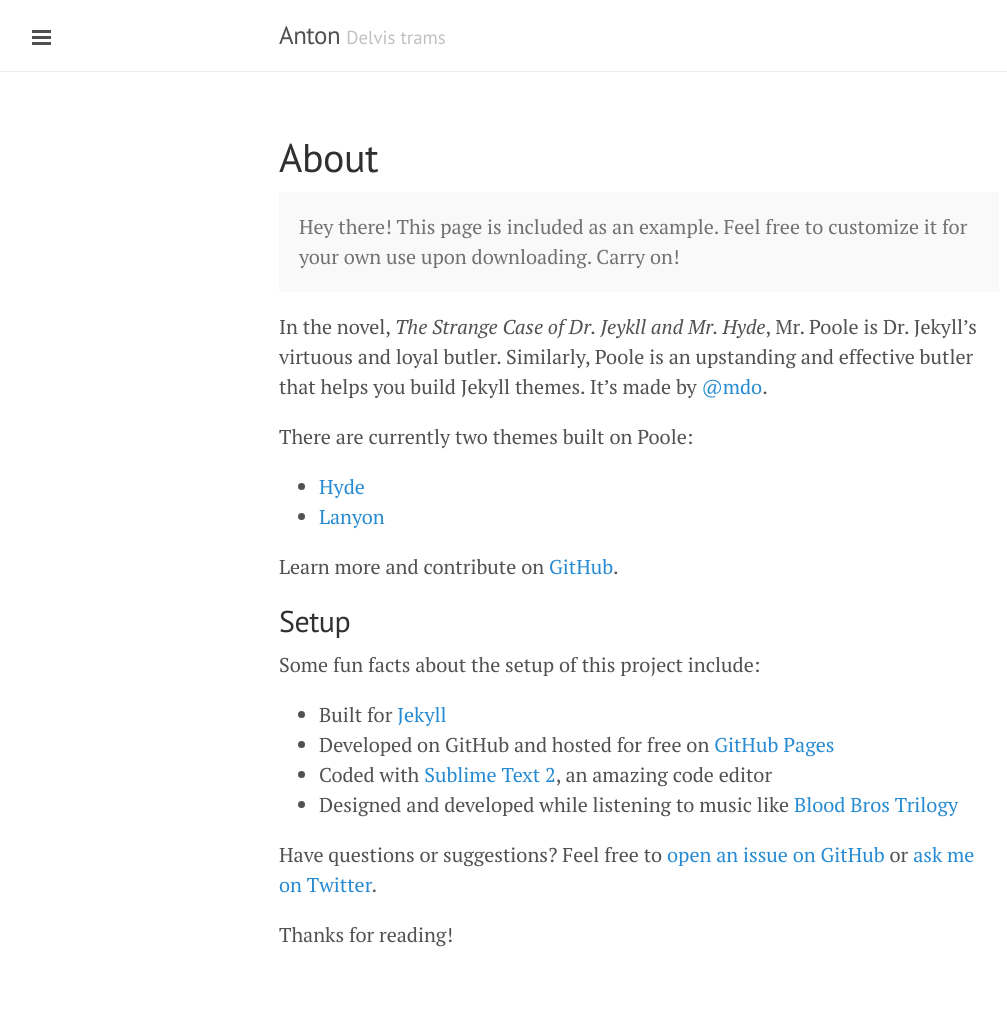
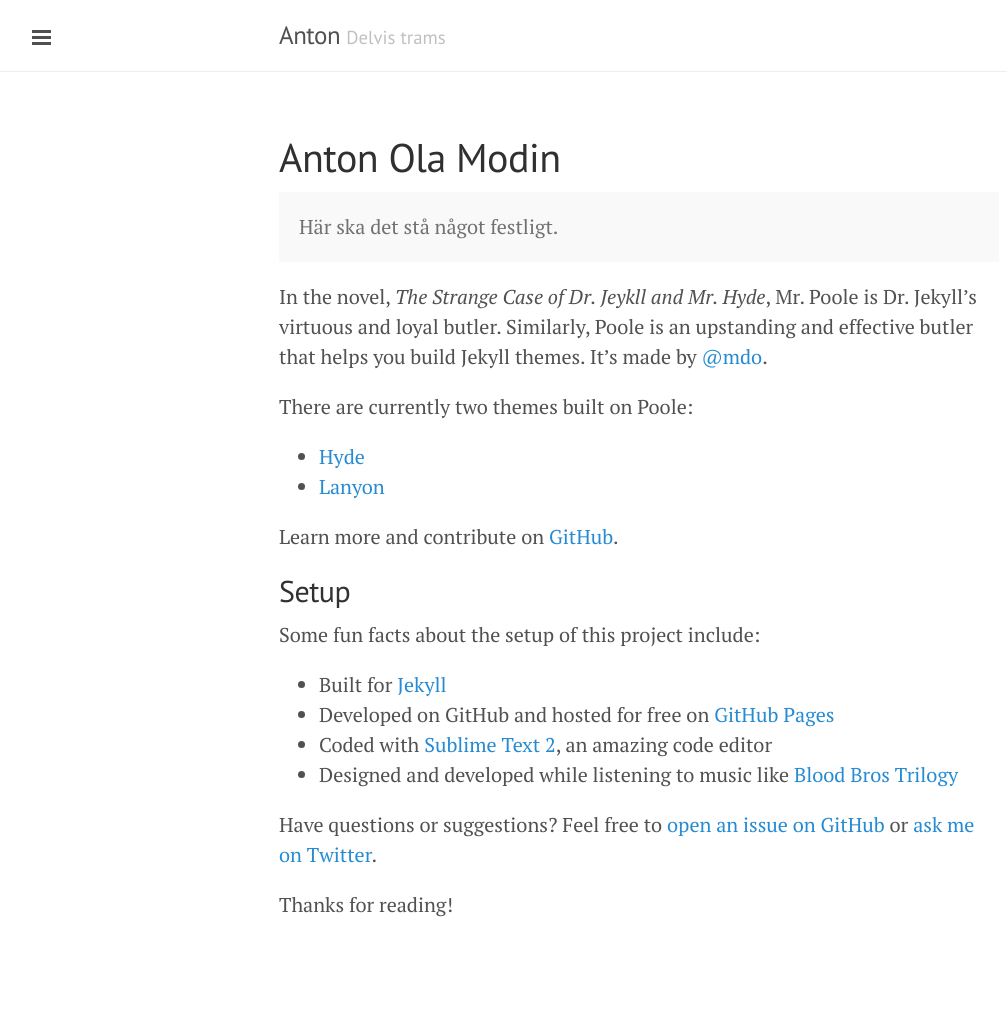
Before and after one commit to antonmodin/jekyllsite, a Jekyll site: the page built from Anton Ola Modin.md, in a window 1280 px wide. Shown: the whole page, without its empty margins (1-1008 px from the left). Built offline with Jekyll 4.4.1, drawn with Linux system fonts in a browser that asks for light colours; Markdown is read by kramdown in place of the engine named in the settings; after the commit the page ends 1000 px from its top, so only the background shows below that.

Commit message:
Update and rename about.md to Anton Ola Modin.md

```diff
--- a/about.md
+++ b/Anton Ola Modin.md
@@ -1,10 +1,10 @@
 ---
 layout: page
-title: About
+title: Anton Ola Modin
 ---
 
 <p class="message">
-  Hey there! This page is included as an example. Feel free to customize it for your own use upon downloading. Carry on!
+  Här ska det stå något festligt.
 </p>
 
 In the novel, *The Strange Case of Dr. Jeykll and Mr. Hyde*, Mr. Poole is Dr. Jekyll's virtuous and loyal butler. Similarly, Poole is an upstanding and effective butler that helps you build Jekyll themes. It's made by [@mdo](https://twitter.com/mdo).
```
